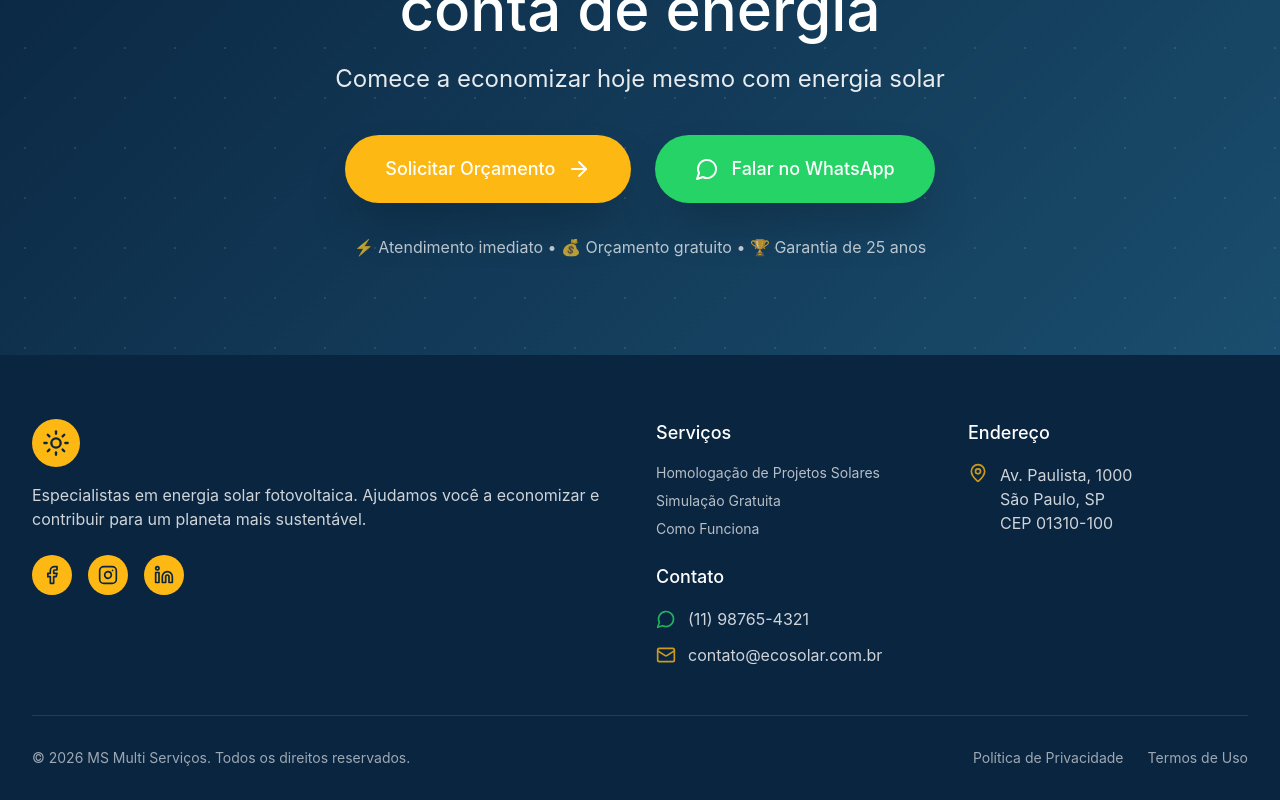
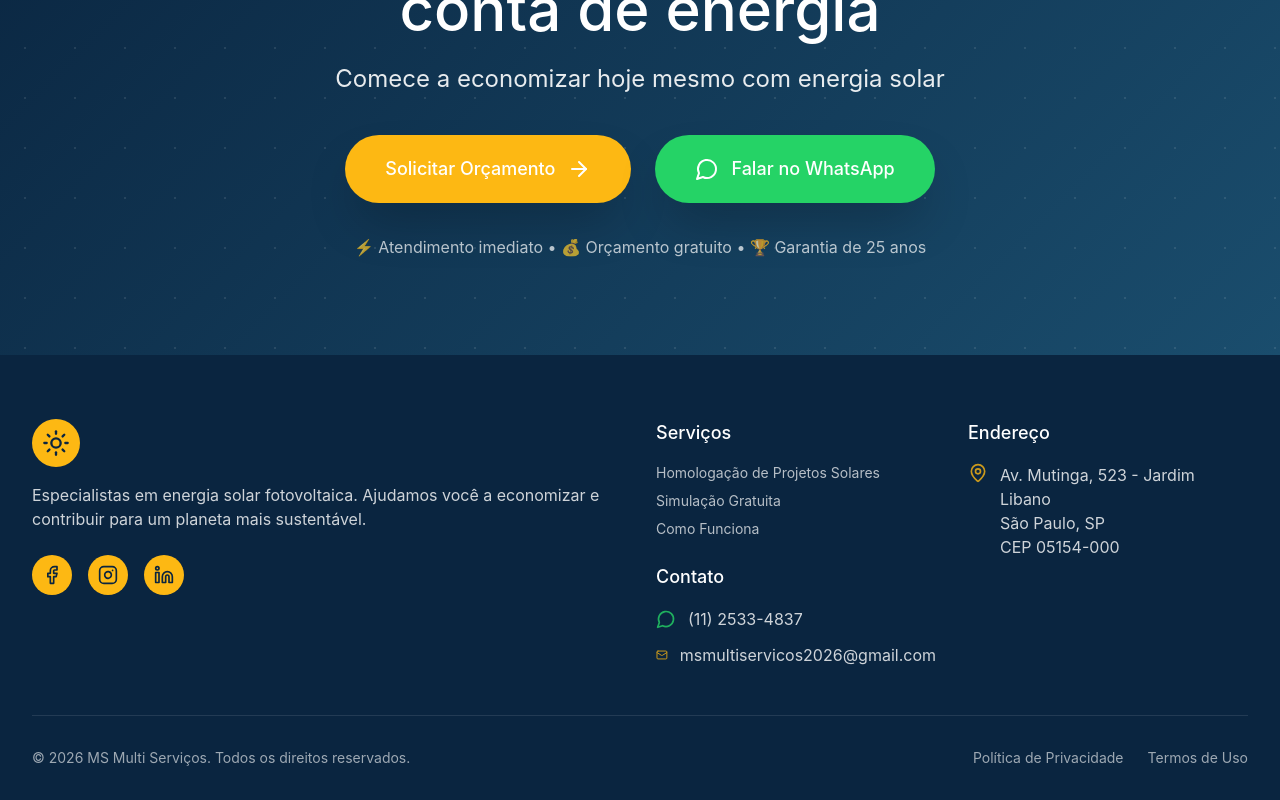
Before and after one commit to Jredmilson/ms-solar-web, a React (Vite) app: page / in a window 1280 px wide. Shown: the part 4936-5736 px from the top of the page. Built offline with nearby package versions, Linux system fonts and the light colour scheme; no server answers.

Commit message:
Arrumando as informacoes de contato do site

```diff
--- a/src/app/components/v3/FooterV3.tsx
+++ b/src/app/components/v3/FooterV3.tsx
@@ -58,12 +58,12 @@ export function FooterV3() {
             <div className="space-y-3">
               <a href={whatsappLink('')} target="_blank" rel="noopener noreferrer" className="flex items-center gap-3 text-white opacity-80 hover:opacity-100 transition-opacity">
                 <MessageCircle className="w-5 h-5" style={{ color: '#25D366' }} />
-                (11) 98765-4321
+                (11) 2533-4837
               </a>
 
-              <a href="mailto:contato@ecosolar.com.br" className="flex items-center gap-3 text-white opacity-80 hover:opacity-100 transition-opacity">
+              <a href="mailto:msmultiservicos2026@gmail.com" className="flex items-center gap-3 text-white opacity-80 hover:opacity-100 transition-opacity">
                 <Mail className="w-5 h-5" style={{ color: '#FDB813' }} />
-                contato@ecosolar.com.br
+                msmultiservicos2026@gmail.com
               </a>
             </div>
           </div>
@@ -73,9 +73,9 @@ export function FooterV3() {
             <div className="flex items-start gap-3 text-white opacity-80">
               <MapPin className="w-5 h-5 flex-shrink-0" style={{ color: '#FDB813' }} />
               <div>
-                <p>Av. Paulista, 1000</p>
+                <p>Av. Mutinga, 523 - Jardim Libano</p>
                 <p>São Paulo, SP</p>
-                <p>CEP 01310-100</p>
+                <p>CEP 05154-000</p>
               </div>
             </div>
           </div>
--- a/src/app/lib/config.ts
+++ b/src/app/lib/config.ts
@@ -5,10 +5,10 @@
 
 export const SITE_CONFIG = {
   // Número do WhatsApp (somente dígitos, com DDI)
-  whatsappNumber: import.meta.env.VITE_WHATSAPP_NUMBER || '5511947495517',
+  whatsappNumber: import.meta.env.VITE_WHATSAPP_NUMBER || '551125334837',
 
   // Nome da empresa
-  empresa: import.meta.env.VITE_EMPRESA_NOME || 'Solar Energy',
+  empresa: import.meta.env.VITE_EMPRESA_NOME || 'MS - Multi Serviços',
 
   // E-mail de contato
   emailContato: import.meta.env.VITE_EMAIL_CONTATO || 'contato@solarenergy.com.br',
```
